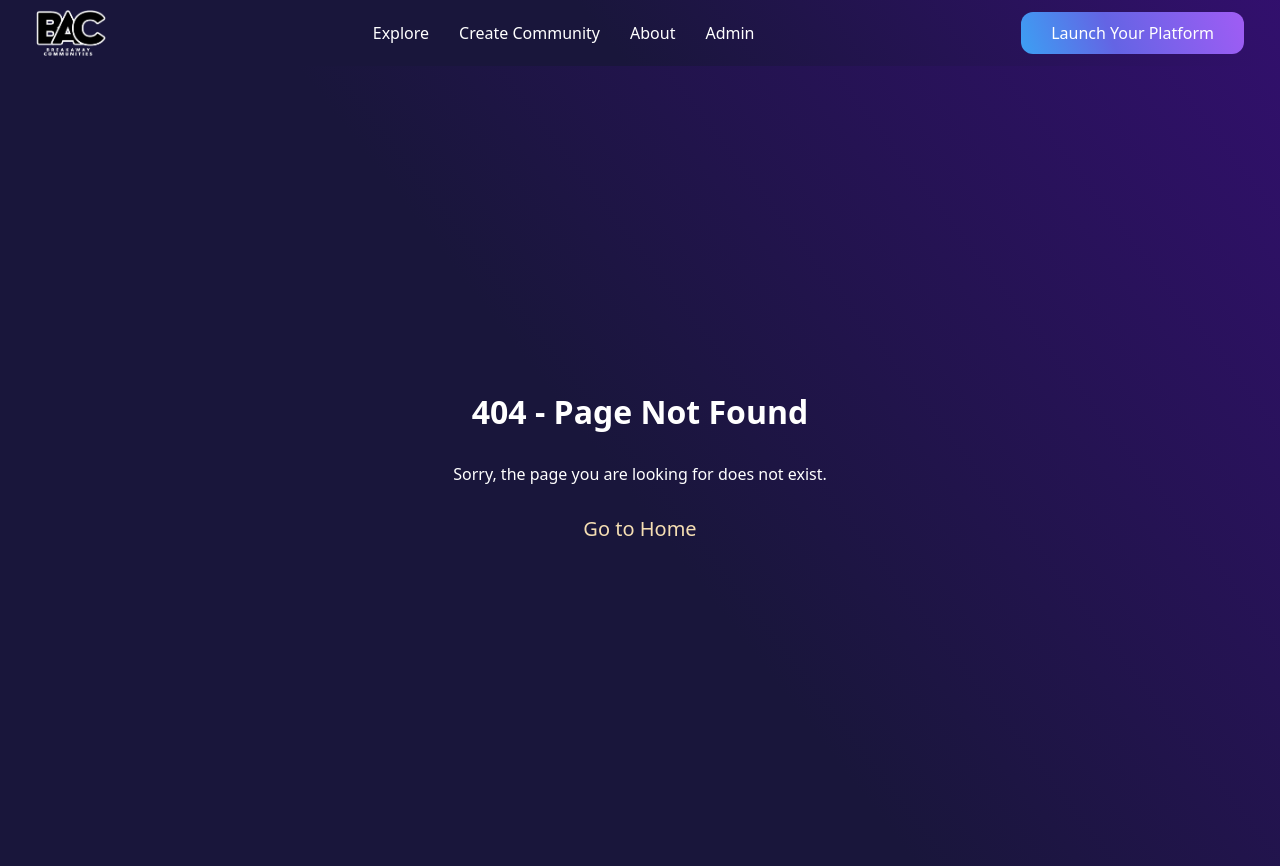
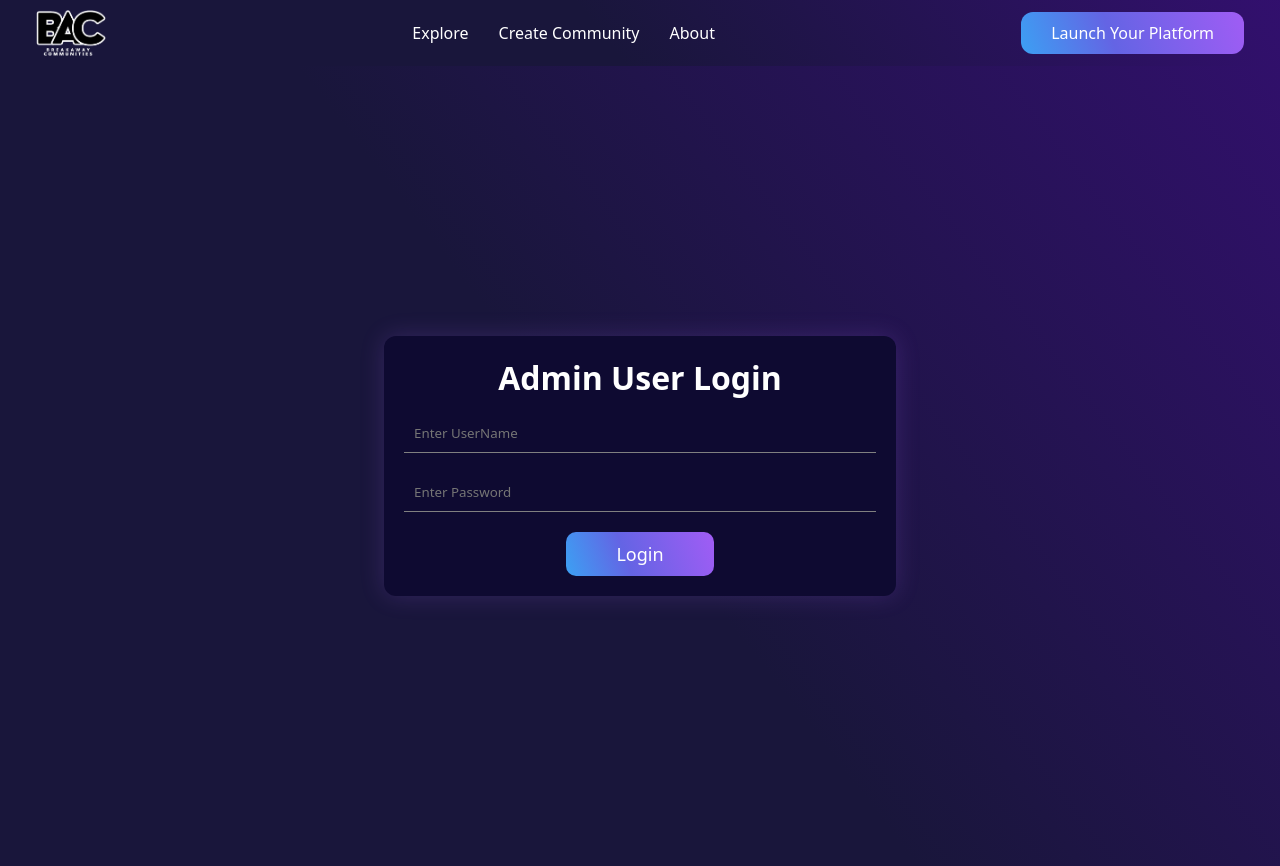
Before and after one commit to spknetwork/breakaway-page-setup, a React (Create React App) app: page /login in a window 1280 px wide. Before the commit this address had no page. Built offline with nearby package versions, Linux system fonts and the light colour scheme; what @hiveio/dhive would draw is missing.

Commit message:
final commit on community listing

```diff
--- a/src/App.js
+++ b/src/App.js
@@ -1,4 +1,4 @@
-import { useState } from "react";
+import { useEffect, useState } from "react";
 import { Routes, Route } from "react-router-dom";
 import LandingPage from "./pages/LandingPage";
 import Navbar from "./components/navbar/Navbar";
@@ -9,9 +9,20 @@ import "./App.scss";
 import NotFound from "./components/not-found/NotFound";
 import AdminPanel from "./pages/AdminPanel";
 import { ToastContainer } from "react-toastify";
+import Login from "./pages/Login";
+import PrivateRoute from "./pages/PrivateRoute";
 
 function App() {
   const [nav, setNav] = useState(true);
+  const [isAuthenticated, setIsAuthenticated] = useState(false);
+  const adminToken = localStorage.getItem('adminToken');
+  useEffect(()=>{
+    const adminToken = localStorage.getItem('adminToken');
+    if(adminToken){
+      setIsAuthenticated(true)
+    }
+  },[adminToken])
+
   const handleNav = () => {
     setNav((prevNav) => !prevNav);
   };
@@ -20,7 +31,7 @@ function App() {
   };
   return (
     <div className="App">
-      {<Navbar  nav={nav} setNav={setNav} handleNav={handleNav} />}
+      <Navbar  nav={nav} setNav={setNav} handleNav={handleNav} />
       <div className="container"  onClick={()=>{ bodyToggle() }}>
         <Routes>
           <Route path="/" element={<Communities />} />
@@ -30,6 +41,10 @@ function App() {
           <Route path="/docker-setup" element={<DockerSetup />} />
           <Route path="/admin" element={<AdminPanel />} />
           <Route path="*" element={<NotFound />} />
+          <Route path="/login" element={<Login setIsAuthenticated={setIsAuthenticated} />} />
+          {/* <Route path="/admin-panel" element={<PrivateRoute isAuthenticated={isAuthenticated} />}> */}
+          {adminToken &&<Route path="/admin-panel" element={ <AdminPanel isAuthenticated={isAuthenticated} setIsAuthenticated={setIsAuthenticated} />} />}
+        {/* </Route> */}
         </Routes>
         <ToastContainer />
       </div>
--- a/src/api/breakaway.js
+++ b/src/api/breakaway.js
@@ -1,4 +1,7 @@
 import api from "./axioisInstance";
+
+
+const adminToken = localStorage.getItem('adminToken');
 
 export const getDockerSetups = async () => {
     try {
@@ -24,7 +27,12 @@ export const getDockerSetups = async () => {
     try {
       const response = await api.put(`/platform-setup/confirm/${id}`, {
         dockerStatus: 'approved'
-      });
+      },
+      {
+        headers: {
+        Authorization: adminToken,
+      } }
+    );
       return response.data;
     } catch (error) {
       console.error('Error confirming Docker setup:', error);
@@ -34,7 +42,14 @@ export const getDockerSetups = async () => {
 
   export const cancelDockerRequest = async (id) => {
     try {
-      const response = await api.put(`/platform-setup/cancel/${id}`);
+      const response = await api.put(`/platform-setup/cancel/${id}`,{
+        dockerStatus: 'canceled'
+      },
+      {
+        headers: {
+          Authorization:  adminToken,
+        },
+      });
       return response.data;
     } catch (error) {
       console.error('Error canceling Docker setup:', error);
@@ -53,10 +68,29 @@ export const getDockerSetups = async () => {
   };
   export const deleteDockerRequest = async (id) => {
     try {
-      const response = await api.delete(`/platform-setup/delete/${id}`);
+      const response = await api.delete(`/platform-setup/delete/${id}`,
+        {
+          headers: {
+          Authorization: adminToken,
+        } }
+      );
       return response.data;
     } catch (error) {
       console.error('Error deleting Docker setup:', error);
       throw error;
     }
   };
+
+
+
+  export const loginUser = async (userData) => {
+    try {
+      const response = await api.post('/admin/login', userData);
+      console.log(response)
+
+      return response
+    } catch (error) {
+      console.error('Error logging in:', error);
+    }
+
+  };
--- a/src/components/modal/ListCheckOut.jsx
+++ b/src/components/modal/ListCheckOut.jsx
@@ -4,10 +4,12 @@ import { confirmDockerRequest, cancelDockerRequest, getDockerSetups, deleteDocke
 import { toast } from 'react-toastify';
 import 'react-toastify/dist/ReactToastify.css';
 import { FaRegCopy } from 'react-icons/fa';
+import { useNavigate } from 'react-router-dom';
 
 function ListCheckOut({ isOpen, closeCheckOutModal, selectedId, getList, allList,removeDeleteBtn, setIsDeleted }) {
   const [showButton, setShowButton] = useState(true);
   const [list, setList] = useState(null); // Store the selected community data
+
 
   useEffect(() => {
     if (selectedId) {
@@ -95,6 +97,7 @@ function ListCheckOut({ isOpen, closeCheckOutModal, selectedId, getList, allList
       });
   };
 
+
   return (
     <div className={`fadded-container modal-overlay ${isOpen ? 'open' : ''}`}>
       <div className={`modal-overlay ${isOpen ? 'open' : ''}`} onClick={()=>{closeCheckOutModal() ; removeDeleteBtn();}}></div>
@@ -139,7 +142,7 @@ function ListCheckOut({ isOpen, closeCheckOutModal, selectedId, getList, allList
           {showButton && (
             <div className="action-btn-wrap">
               <button className="btn-approve" onClick={handleApprove}>Approve</button>
-              <button className="btn-delete" onClick={handleCancel}>Yes, Cancel</button>
+              <button className="btn-delete" onClick={handleCancel}>Remove</button>
             </div>
           )}
            {allList && (
--- a/src/components/navbar/Navbar.jsx
+++ b/src/components/navbar/Navbar.jsx
@@ -1,10 +1,11 @@
-import { Link } from "react-router-dom";
+import { Link,  } from "react-router-dom";
 import "./navbar.scss";
 import spkLogo from "../../assets/white-nobackground_new.png";
 import { AiOutlineClose, AiOutlineMenu } from "react-icons/ai";
 
 
-const Navbar = ({ handleNav, nav , setNav }) => {
+const Navbar = ({  handleNav, nav , setNav }) => {
+
 
 
   return (
@@ -20,9 +21,9 @@ const Navbar = ({ handleNav, nav , setNav }) => {
         <Link className="lists-1" to="/about">
           <li>About</li>
         </Link>
-        <Link className="lists-1" to="/Admin">
-          <li>Admin</li>
-        </Link>
+        {/* <Link className="lists-1" to="/login">
+          <li>login</li>
+        </Link> */}
       </ul>
       <Link className="lists-1" to="/docker-setup">
           <button className="host-btn">Launch Your Platform</button>
--- a/src/components/navbar/navbar.scss
+++ b/src/components/navbar/navbar.scss
@@ -15,6 +15,7 @@
   position: sticky;
   top: 0;
   z-index: 10;
+
 
   .logos, .logo {
     width: 70px;
@@ -211,3 +212,12 @@
     gap: 10px;
   }
 }
+.admin-logout{
+  // position: absolute;
+  // top: 20px;
+  // right: 20px;
+  padding: 10px 30px;
+      border-radius: 12px;
+      background-color: #007bff;
+      color: #fff;
+}
--- a/src/pages/AdminPanel.jsx
+++ b/src/pages/AdminPanel.jsx
@@ -2,20 +2,26 @@ import React, { useEffect, useState } from 'react';
 import "./adminpanel.scss";
 import ListCheckOut from '../components/modal/ListCheckOut';
 import { getDockerSetups } from '../api/breakaway';
+import { useNavigate } from 'react-router-dom';
 
-function AdminPanel() {
+
+function AdminPanel({setIsAuthenticated, isAuthenticated}) {
   const [isopen, setIsOpen] = useState(false);
   const [selectedId, setSelectedId] = useState(null);
   const [listData, setListData] = useState([]);
   const [approvedData, setApprovedData] = useState([]);
-  const [activeTab, setActiveTab] = useState('pending'); // State for tracking active tab
+  const [activeTab, setActiveTab] = useState('pending');
   const [data, setData] = useState([])
   const [allList, setAllList] = useState(false)
   const [isDeleted, setIsDeleted] = useState(false)
+  const navigate = useNavigate();
+
+
 
   useEffect(() => {
     getList();
   }, [isDeleted]);
+
 
   const getList = async () => {
     try {
@@ -31,6 +37,7 @@ function AdminPanel() {
       console.error('Error fetching Docker setups:', error.message);
     }
   };
+
 
   const openCheckOutModal = (id) => {
     setSelectedId(id);
@@ -54,10 +61,47 @@ function AdminPanel() {
     return stringText;
   };
 
+  const handleLogout = ()=>{
+    localStorage.removeItem('adminToken')
+    setIsAuthenticated(false)
+    navigate("/")
+
+  }
+  // getList();
+
+
+
+  // *******************new*******************
+  // const [isAuthenticated, setIsAuthenticated] = useState(false);
+  // const navigate = useNavigate();
+
+  // useEffect(() => {
+  //   // Call login function on component mount
+  //   authenticateUser();
+  // }, []);
+
+  // const authenticateUser = async () => {
+  //   try {
+  //     const response = await loginWithKeychain();
+  //     if (response.success) {
+  //       setIsAuthenticated(true); // User is authenticated
+  //     } else {
+  //       navigate('/login'); // Redirect to login page if authentication fails
+  //     }
+  //   } catch (error) {
+  //     console.error('Authentication failed:', error);
+  //     navigate('/login'); // Redirect to login page if an error occurs
+  //   }
+  // };
+
+  // if (!isAuthenticated) {
+  //   return <div>Loading...</div>; // Or redirect the user, or show a login prompt
+  // }
+
   return (
     <div className='admin-container-wrap'>
       <h1>Admin Controller</h1>
-      <p>Confirm the details before approving. Immediately after the community is approved, the community will go live.</p>
+      <p>Confirm the details before approving. Immediately a community is approved, it will be listed</p>
 
       <div className="tab-buttons">
         <button
@@ -72,6 +116,7 @@ function AdminPanel() {
         >
           Approved List
         </button>
+        {isAuthenticated &&<span className='admin-logout' onClick={handleLogout}>Logout</span>}
       </div>
 
       <div className="table-wrap">
@@ -85,8 +130,8 @@ function AdminPanel() {
               <th className='domain'>Domain</th>
               <th>Title</th>
               <th>About</th>
-              <th className='port'>Port</th>
-              <th>Tags</th>
+              {/* <th className='port'>Port</th> */}
+              {/* <th>Tags</th> */}
               <th >Action</th>
             </tr>
           </thead>
@@ -101,8 +146,8 @@ function AdminPanel() {
                   <td className='domain'>{truncateText(data.domain, 10)}</td>
                   <td>{truncateText(data.communityTitle, 10)}</td>
                   <td>{truncateText(data.aboutPlatform, 3)}</td>
-                  <td>{truncateText(data.port, 3)}</td>
-                  <td>{truncateText(data.tags, 10)}</td>
+                  {/* <td>{truncateText(data.port, 3)}</td> */}
+                  {/* <td>{truncateText(data.tags, 10)}</td> */}
                   <td><button className='review-btn' onClick={() => openCheckOutModal(data.communityId)}>Review</button></td>
                 </tr>
               ))
@@ -116,8 +161,8 @@ function AdminPanel() {
                   <td className='domain'>{truncateText(data.domain, 10)}</td>
                   <td>{truncateText(data.communityTitle, 10)}</td>
                   <td>{truncateText(data.aboutPlatform, 3)}</td>
-                  <td>{truncateText(data.port, 3)}</td>
-                  <td>{truncateText(data.tags, 10)}</td>
+                  {/* <td>{truncateText(data.port, 3)}</td> */}
+                  {/* <td>{truncateText(data.tags, 10)}</td> */}
                   <td><button className='review-btn' onClick={() => openCheckOutModal(data.communityId)}>Review</button></td>
                 </tr>
               ))
@@ -133,8 +178,7 @@ function AdminPanel() {
       </div>
 
     <div className="table-wrap all-list">
-    <h3>List of all communities Approve, Pendding and Cancel </h3>
-
+    <h3>list of communities: Approved, pending and canceled </h3>
       <table>
         <thead>
           <tr>
@@ -144,9 +188,9 @@ function AdminPanel() {
             <th className="admins">Admins</th>
             <th className='domain'>Domain</th>
             <th>Title</th>
-            <th>About</th>
+            {/* <th className='about'>About</th> */}
             <th className='port'>Status</th>
-            <th>Tags</th>
+            {/* <th>Tags</th> */}
             <th >Action</th>
           </tr>
         </thead>
@@ -160,9 +204,9 @@ function AdminPanel() {
                 <td className="admins">{truncateText(data.admins, 10)}</td>
                 <td className='domain'>{truncateText(data.domain, 10)}</td>
                 <td>{truncateText(data.communityTitle, 10)}</td>
-                <td>{truncateText(data.aboutPlatform, 3)}</td>
+                {/* <td className='about'>{truncateText(data.aboutPlatform, 3)}</td> */}
                 <td><span className={`status-color ${data.dockerStatus === 'approved' ? 'approved' : data.dockerStatus === 'canceled' ? 'cancel' : 'pending'} `}>{truncateText(data.dockerStatus, 3)}</span></td>
-                <td>{truncateText(data.tags, 10)}</td>
+                {/* <td>{truncateText(data.tags, 10)}</td> */}
                 <td><button className='review-btn' onClick={() =>{openCheckOutModal(data.communityId); setAllList(true)}}>Review</button></td>
               </tr>
             ))
--- a/src/pages/DockerSetup.jsx
+++ b/src/pages/DockerSetup.jsx
@@ -253,6 +253,9 @@ export default function DockerSetup() {
           setIsDisableListBtn(true)
 
           // Reset form fields
+
+
+
           setContainerName("");
           setPort("");
           setHiveId("");
--- /dev/null
+++ b/src/pages/Login.jsx
@@ -0,0 +1,64 @@
+import React, { useState } from "react";
+import { useNavigate } from "react-router-dom";
+import "./login.scss";
+import { loginUser } from "../api/breakaway";
+
+function Login({ setIsAuthenticated }) {
+  const navigate = useNavigate();
+  const [error, setError] = useState("");
+  const [username, setUserName] = useState("");
+  const [password, setPassword] = useState("");
+
+  const handleLogin = async (e) => {
+    e.preventDefault(); // Prevent the form from reloading the page
+
+    try {
+      const userData = { username, password };
+      const response = await loginUser(userData);
+
+      if (response?.data?.token) {
+        localStorage.setItem("adminToken", response.data.token);
+        setIsAuthenticated(true);
+        // navigate("/admin-panel");
+        window.location.href = "/admin-panel";
+      } else {
+        setError("Login failed: Invalid username or password");
+      }
+    } catch (error) {
+      console.error("Login failed:", error);
+      setError("An error occurred during login");
+    }
+  };
+
+  return (
+    <div className="login-wrap">
+      <div className="login-content-wrap">
+        <h1>Admin User Login</h1>
+        {error && <div>{error}</div>}
+        <form onSubmit={handleLogin}>
+          <div className="input-wrap">
+            <input
+              type="text"
+              value={username}
+              placeholder="Enter UserName"
+              onChange={(e) => setUserName(e.target.value)}
+            />
+          </div>
+          <div className="input-wrap">
+            <input
+              type="password"
+              value={password}
+              placeholder="Enter Password"
+              onChange={(e) => setPassword(e.target.value)}
+            />
+          </div>
+          <button className="btn-login" type="submit">
+            Login
+          </button>
+        </form>
+      </div>
+    </div>
+  );
+}
+
+export default Login;
--- /dev/null
+++ b/src/pages/PrivateRoute.jsx
@@ -0,0 +1,8 @@
+import React from 'react';
+import { Navigate, Outlet } from 'react-router-dom';
+
+const PrivateRoute = ({ isAuthenticated }) => {
+  return isAuthenticated ? <Outlet /> : <Navigate to="/login" />;
+};
+
+export default PrivateRoute;
--- a/src/pages/adminpanel.scss
+++ b/src/pages/adminpanel.scss
@@ -45,6 +45,9 @@ table {
     @include respond(phone) {
       padding: 0px 0px;
 
+    }
+    .aboutP{
+      display: none;
     }
   }
   thead{
--- /dev/null
+++ b/src/pages/login.scss
@@ -0,0 +1,65 @@
+@import "../mixins.scss";
+.login-wrap{
+    display: flex;
+    justify-content: center;
+    align-items: center;
+    width: 100%;
+    height: 100%;
+
+
+    .login-content-wrap{
+        h1{
+            text-align: center;
+            margin-bottom: 15px;
+            @include respond(phone) {
+               font-size: 18px;
+              }
+        }
+        padding: 20px;
+        border-radius: 12px;
+        display: flex;
+        flex-direction: column;
+        width: 40%;
+        background-color: rgb(14, 10, 49);
+        box-shadow: rgba(159, 98, 242, 0.2) 0px 0px 24px 0px;
+        @include respond(phone) {
+            width: 95%;
+          }
+ form{
+    display: flex;
+    justify-content: center;
+    flex-direction: column;
+
+ }
+        .btn-login{
+            padding: 10px 50px;
+            border-radius: 10px;
+            background: linear-gradient(70deg, rgb(41, 188, 250) 14.23%, rgb(100, 100, 228) 45.15%, rgb(180, 90, 250) 86.14%) 50% 50% / 200% 100%;
+            color: #fff;
+            font-size: 18px;
+            margin: auto;
+            @include respond(phone) {
+                padding: 8px 50px;
+              }
+        }
+
+    }
+
+
+    .input-wrap{
+        display: flex;
+        flex-direction: column;
+        width: 100%;
+        margin-bottom: 20px;
+        input{
+            outline: none;
+            border-bottom: 1px solid gray;
+            border-bottom: 1px solid gray;
+            padding: 10px;
+            background-color: inherit;
+            color: #fff;
+        }
+
+    }
+
+}
```
Also changed, not shown: src/api/hive.js (+22 -0 lines).
